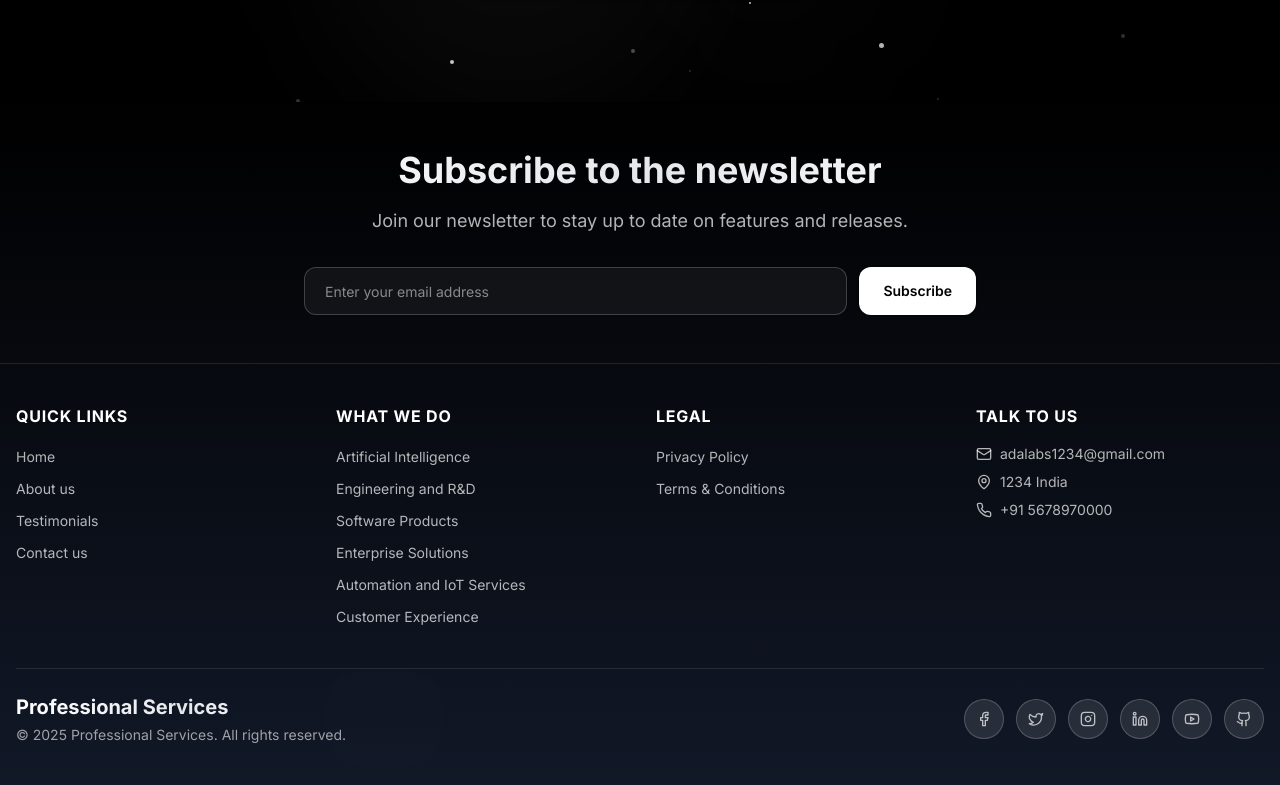
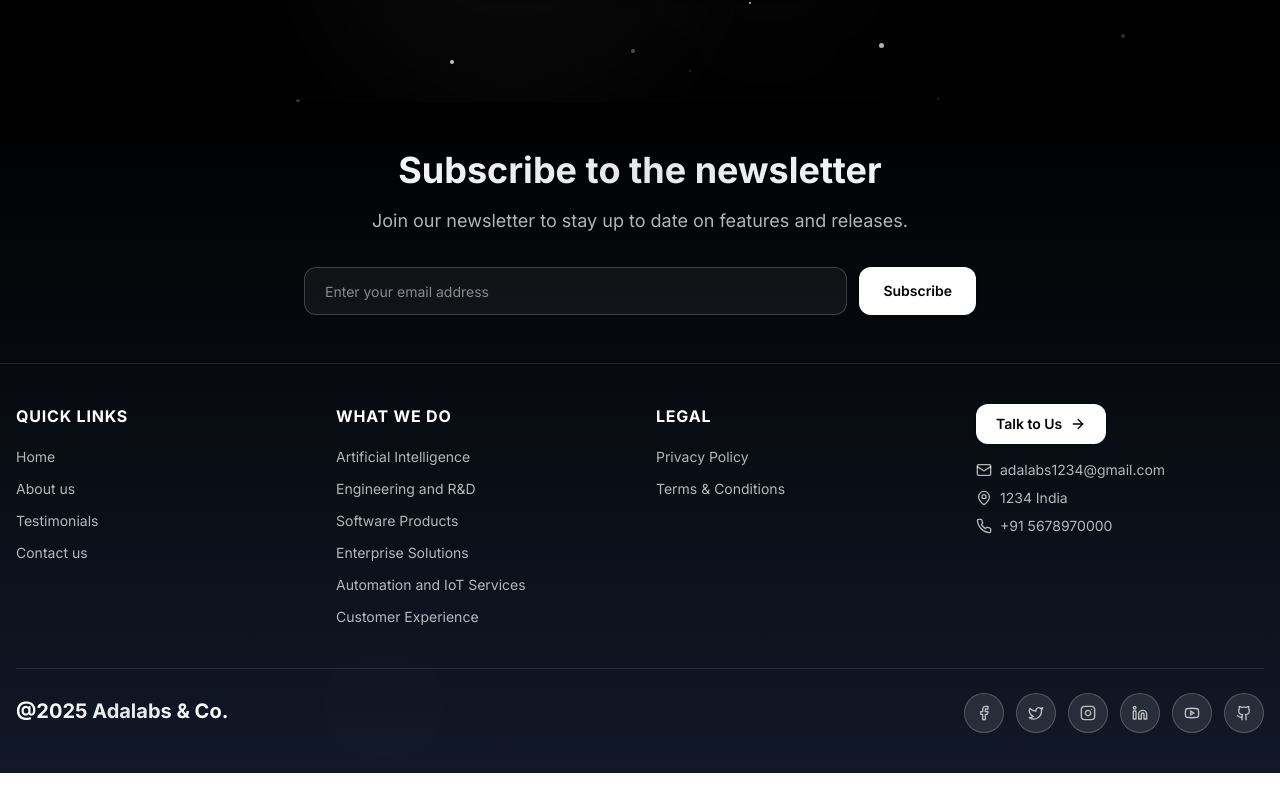
Before and after one commit to Anamiiikka/LandingPage, a Next.js app: page / in a window 1280 px wide. Shown: the part 5962-6747 px from the top of the page. Built offline with nearby package versions, Linux system fonts and the light colour scheme.

Commit message:
Modified footer

```diff
--- a/components/Footer.jsx
+++ b/components/Footer.jsx
@@ -60,10 +60,10 @@ export default function Footer() {
   };
 
   const socialLinks = [
-    { icon: Facebook, href: "https://facebook.com", label: "Facebook" },
-    { icon: Twitter, href: "https://twitter.com", label: "Twitter" },
-    { icon: Instagram, href: "https://instagram.com", label: "Instagram" },
-    { icon: Linkedin, href: "https://linkedin.com", label: "LinkedIn" },
+    { icon: Facebook, href: "https://www.facebook.com/adalabs.in/", label: "Facebook" },
+    { icon: Twitter, href: "https://x.com/AdaLabsInfo", label: "Twitter" },
+    { icon: Instagram, href: "https://www.instagram.com/adalabs.in/", label: "Instagram" },
+    { icon: Linkedin, href: "https://www.linkedin.com/company/adalabs/posts/?feedView=all", label: "LinkedIn" },
     { icon: Youtube, href: "https://youtube.com", label: "YouTube" },
     { icon: Github, href: "https://github.com", label: "GitHub" },
   ];
@@ -209,9 +209,15 @@ export default function Footer() {
 
           {/* Talk to Us */}
           <div>
-            <h3 className="text-base font-bold text-white mb-4 uppercase tracking-wider">
-              Talk to Us
-            </h3>
+            <Button
+              asChild
+              className="h-10 px-5 bg-white text-black hover:bg-white/90 rounded-xl font-semibold transition-all duration-300 mb-4"
+            >
+              <Link href="https://adalabs.in/contact-us" target="_blank" rel="noopener noreferrer">
+                Talk to Us
+                <ArrowRight className="w-4 h-4 ml-2" />
+              </Link>
+            </Button>
             <div className="space-y-2">
               <div className="flex items-center gap-2 text-white/70">
                 <Mail className="w-4 h-4 flex-shrink-0" />
@@ -235,11 +241,9 @@ export default function Footer() {
             {/* Company Info */}
             <div className="text-center lg:text-left">
               <h3 className="text-xl font-bold gradient-text mb-1">
-                Professional Services
+                @2025 Adalabs & Co.
               </h3>
-              <p className="text-white/60 text-sm">
-                © {new Date().getFullYear()} Professional Services. All rights reserved.
-              </p>
+
             </div>
 
             {/* Social Media Links - Smaller icons */}
```
